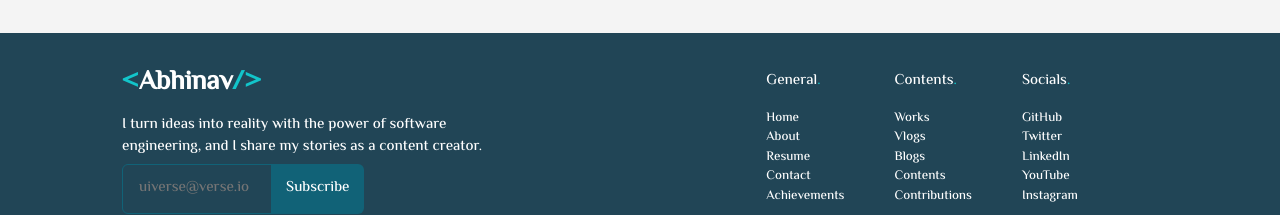
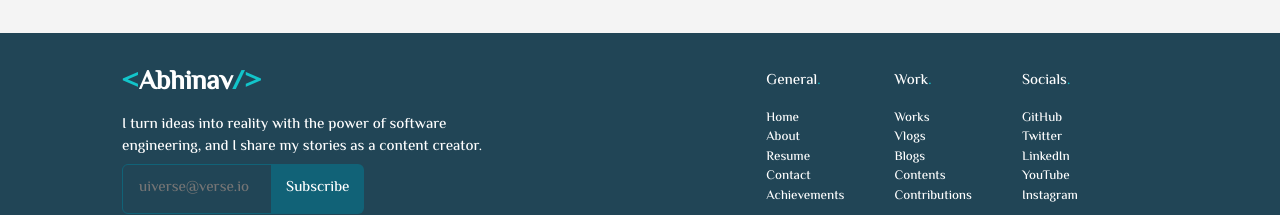
Before and after one commit to Abhinavrajsrivastav/AbhainavSrivastav, a React (Create React App) app: page / in a window 1280 px wide. Shown: the part 901-1116 px from the top of the page. Built offline with nearby package versions, Linux system fonts and the light colour scheme.

Commit message:
20-03-2024-002

```diff
--- a/src/Components/Footter/Fotter.js
+++ b/src/Components/Footter/Fotter.js
@@ -31,7 +31,7 @@ const Fotter = () => {
                         <a href="/Achievements">Achievements</a>
                     </div>
                     <div className="Fotter-Projects FC">
-                        <p>Contents<span style={{color: 'rgb(18, 197, 202)'}}>.</span></p>
+                        <p>Work<span style={{color: 'rgb(18, 197, 202)'}}>.</span></p>
                         <a href="/">Works</a>
                         <a href="https://qr.ae/ps7o2C">Vlogs</a>
                         <a href="https://medium.com/@abhiraj.srivast254/">Blogs</a>
```
